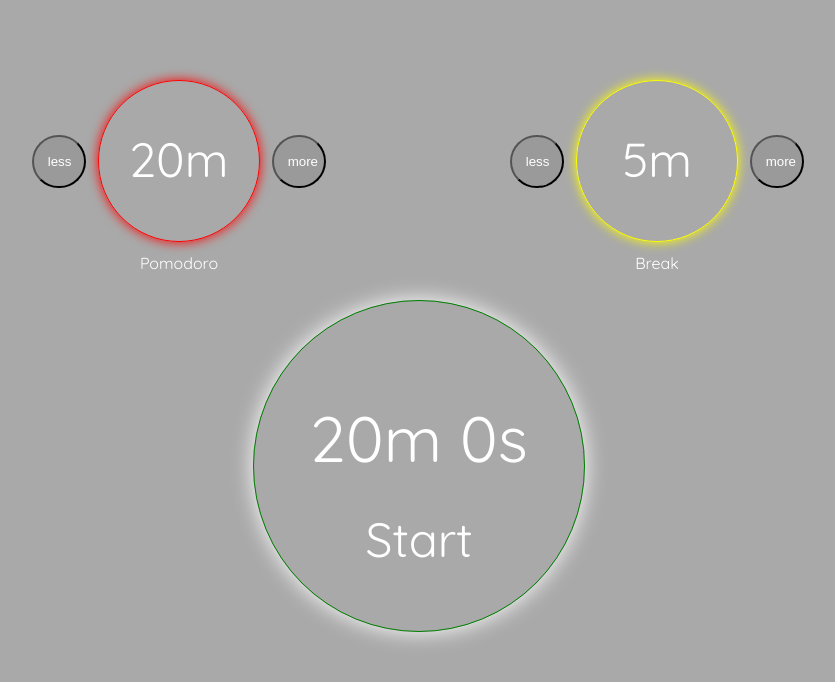
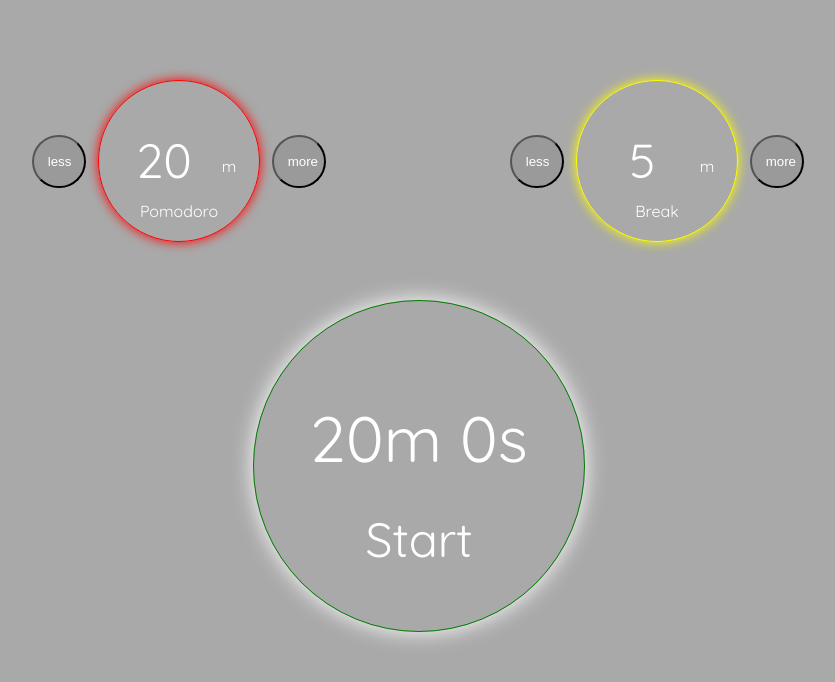
Before and after one commit to guywuy/pomodoro-timer, a React (Create React App) app: page / in a window 1280 px wide. Shown: the top 682 px of the page, without its empty margins (222-1057 px from the left). Built offline with nearby package versions, Linux system fonts and the light colour scheme.

Commit message:
Changed to only have input, no time display. Much simpler and better

```diff
--- a/src/TimesetInput.js
+++ b/src/TimesetInput.js
@@ -9,16 +9,10 @@ export function TimesetInput(props) {
     props.onChange(props.which, ev.target.value*60);
   }
 
-  function handleSubmit(ev){
-    ev.preventDefault();
-    props.onChange(props.which, ev.target.value*60);
-    //props.finished();
-    return false;
-  }
-
   return (
     <form>
-      <input type='number' className='timesetter-time-set-input' autoFocus defaultValue={props.time/60} placeholder={props.time/60} onInput={handleChange} onSubmit={handleSubmit} />;
+      <input type='number' className='timesetter-time-set-input' defaultValue={props.time/60} placeholder={props.time/60} onInput={handleChange} />
+      <span className='timesetter-time-unit'>m</span>
     </form>
   )
 }
@@ -26,6 +20,5 @@ export function TimesetInput(props) {
 TimesetInput.propTypes = {
   time : PropTypes.number,
   which : PropTypes.string,
-  onChange : PropTypes.func,
-  finished : PropTypes.func
+  onChange : PropTypes.func
 }
--- a/src/Timesetter.js
+++ b/src/Timesetter.js
@@ -7,32 +7,15 @@ import {TimesetInput} from './TimesetInput';
 export class Timesetter extends Component {
   constructor(props){
     super(props);
-    this.state = {
-      editing : false
-    }
-    this.makeEditable=this.makeEditable.bind(this);
-    this.inputEnded=this.inputEnded.bind(this);
   }
 
-  makeEditable(){
-    this.setState({
-      editing : true
-    });
-  }
 
-  inputEnded(){
-    this.setState({
-      editing : false
-    });
-  }
 
   render() {
-    let display = <p className="timesetter-time-display" onClick={this.makeEditable} >{formatTime(this.props.time, 'mins')}</p>
-    let edit = <TimesetInput which={this.props.label} time={this.props.time} onChange={this.props.onTimeSet} finished={this.inputEnded}/>
-    let displayOrEdit = this.state.editing ? edit : display;
+
     return (
       <div className="timesetter" id={this.props.label}>
-        {displayOrEdit}
+        <TimesetInput which={this.props.label} time={this.props.time} onChange={this.props.onTimeSet} />
         <AlterTimeButton onClick={this.props.onDecrement} label={'less'} which={this.props.label} />
         <p className="timesetter-label">{this.props.label}</p>
         <AlterTimeButton onClick={this.props.onIncrement} label={'more'} which={this.props.label} />
@@ -45,5 +28,6 @@ Timesetter.propTypes = {
   time : PropTypes.number,
   label : PropTypes.string,
   onIncrement : PropTypes.func,
-  onDecrement : PropTypes.func
+  onDecrement : PropTypes.func,
+  onTimeSet : PropTypes.func
 }
--- a/src/index.css
+++ b/src/index.css
@@ -32,24 +32,25 @@ p {
   border: 1px solid yellow;
   box-shadow: 0 0 12px yellow;
 }
-
-.timesetter-time-display{
-  font-size: 3em;
-  position: relative;
-}
 .timesetter-time-set-input{
   font-size: 3em;
   position: relative;
   text-align: center;
-  width: 3em;
+  width: 2em;
   background: none;
   color: white;
+  border: none;
+  top: 1em;
   font-family: 'Quicksand';
+}
+.timesetter-time-unit {
+  top: 2.6em;
+  position: relative;
 }
 .timesetter-label{
   font-size: 1em;
   position: relative;
-  bottom: -10%;
+  bottom: -2.6em;
 }
 .button-alter-time {
   position: absolute;
```
Also changed, not shown: 1 other file (tests, documents, lock files or other folders).
